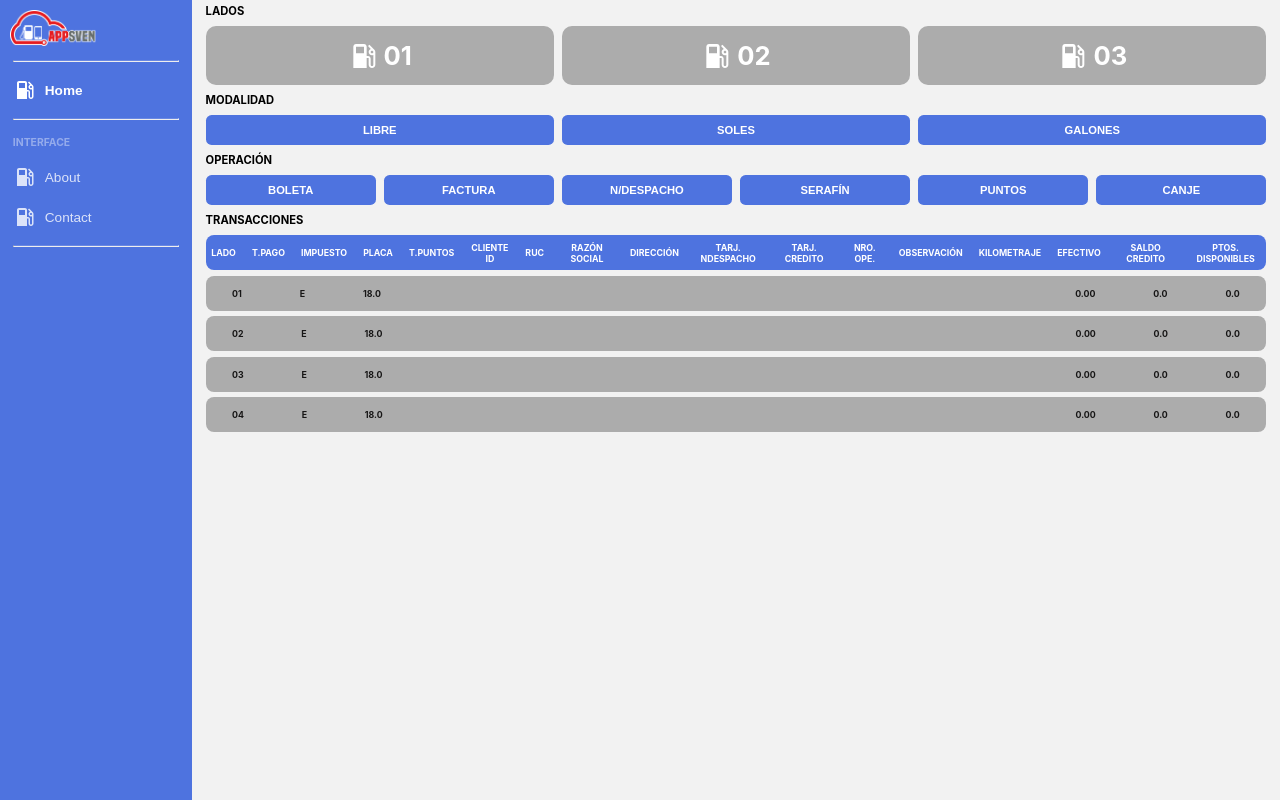
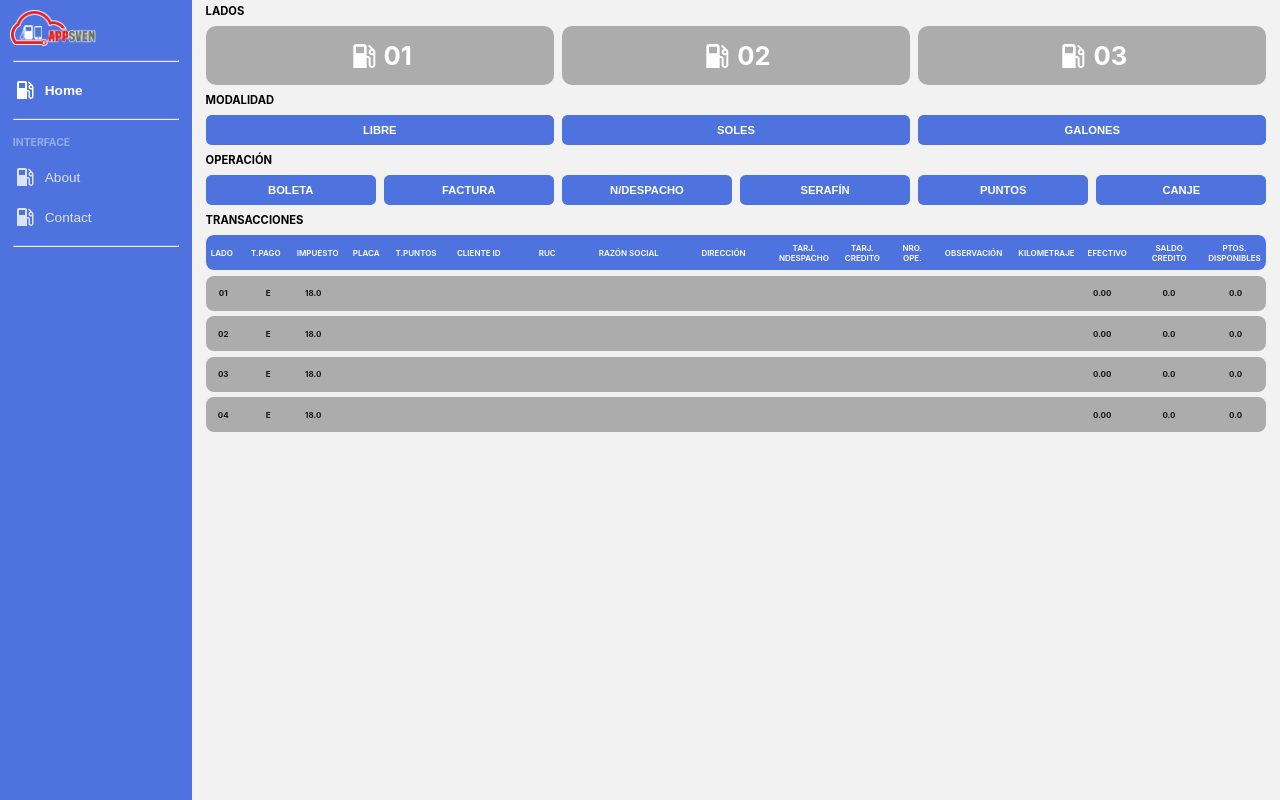
Before and after one commit to melinallacuag/sistemaweb, a React (Create React App) app: page /home in a window 1280 px wide. Built offline with nearby package versions, Linux system fonts and the light colour scheme.

Commit message:
Se ajusto el estilo de transacciones.

```diff
--- a/src/App.css
+++ b/src/App.css
@@ -110,6 +110,16 @@
 
 }
 .text_dato{
+  white-space: nowrap;
+}
+
+.datosP_transacciones{
+
+  min-width: fit-content;
+
+
+}
+.text_datoP{
   white-space: nowrap;
 }
 
@@ -544,14 +554,14 @@ button:disabled {
   border-radius: 0.5rem;
   height: 35px;
   margin-bottom: 0.35rem;
-  padding-left: 0.35rem;
+  padding-left: 0.2rem;
   padding-right: 0.35rem;
 }
 .text_dato{
   text-align: center;
   color: #fff;
-  font-size: 0.55rem;
-  font-weight: bold;
+  font-size: 0.5rem;
+  font-weight: 600;
 }
 
 .datosP_transacciones{
@@ -563,14 +573,14 @@ button:disabled {
   border-radius: 0.5rem;
   height: 35px;
   margin-bottom: 0.35rem;
-  padding-left: 0.35rem;
+  padding-left: 0.2rem;
   padding-right: 0.35rem;
 }
 .text_datoP{
   text-align: center;
   color: #171616;
-  font-size: 0.55rem;
-  font-weight: bold;
+  font-size: 0.5rem;
+  font-weight: 700;
 }
 
 .transaction-table-container::-webkit-scrollbar {
--- a/src/paginas/Home.jsx
+++ b/src/paginas/Home.jsx
@@ -975,44 +975,44 @@ const Home = () => {
                   <div className="inner-cards">
                     <div className="transaction-table-container">
                       <div className='datos_transacciones'>
-                        <p className='text_dato'>LADO</p>
-                        <p className='text_dato'>T.PAGO</p>
-                        <p className='text_dato'>IMPUESTO</p>
-                        <p className='text_dato'>PLACA</p>
-                        <p className='text_dato'>T.PUNTOS</p>
-                        <p className='text_dato'>CLIENTE ID</p>
-                        <p className='text_dato'>RUC</p>
-                        <p className='text_dato'>RAZÓN SOCIAL</p>
-                        <p className='text_dato'>DIRECCIÓN</p>
-                        <p className='text_dato'>TARJ. NDESPACHO</p>
-                        <p className='text_dato'>TARJ. CREDITO</p>
-                        <p className='text_dato'>NRO. OPE.</p>
-                        <p className='text_dato'>OBSERVACIÓN</p>
-                        <p className='text_dato'>KILOMETRAJE</p>
-                        <p className='text_dato'>EFECTIVO</p>
-                        <p className='text_dato'>SALDO CREDITO</p>
-                        <p className='text_dato'>PTOS. DISPONIBLES</p>
+                        <p className='text_dato' style={{width: '40px'}}>LADO</p>
+                        <p className='text_dato' style={{width: '40px'}}>T.PAGO</p>
+                        <p className='text_dato' style={{width: '40px'}}>IMPUESTO</p>
+                        <p className='text_dato' style={{width: '40px'}}>PLACA</p>
+                        <p className='text_dato' style={{width: '50px'}}>T.PUNTOS</p>
+                        <p className='text_dato' style={{width: '80px'}}>CLIENTE ID</p>
+                        <p className='text_dato' style={{width: '80px'}}>RUC</p>
+                        <p className='text_dato' style={{width: '120px'}}>RAZÓN SOCIAL</p>
+                        <p className='text_dato' style={{width: '120px'}}>DIRECCIÓN</p>
+                        <p className='text_dato' style={{width: '50px'}}>TARJ. NDESPACHO</p>
+                        <p className='text_dato' style={{width: '50px'}}>TARJ. CREDITO</p>
+                        <p className='text_dato' style={{width: '50px'}}>NRO. OPE.</p>
+                        <p className='text_dato' style={{width: '80px'}}>OBSERVACIÓN</p>
+                        <p className='text_dato' style={{width: '50px'}}>KILOMETRAJE</p>
+                        <p className='text_dato' style={{width: '70px'}}>EFECTIVO</p>
+                        <p className='text_dato' style={{width: '70px'}}>SALDO CREDITO</p>
+                        <p className='text_dato' style={{width: '70px'}}>PTOS. DISPONIBLES</p>
                       </div>
 
                       {detalleVentaList.map((detalleVenta, index) => (
                         <div className='datosP_transacciones'>
-                          <p className='text_datoP'>{detalleVenta.cara}</p>
-                          <p className='text_datoP'>{detalleVenta.tipoPago}</p>
-                          <p className='text_datoP'>{detalleVenta.impuesto}</p>
-                          <p className='text_datoP'>{detalleVenta.nroPlaca}</p>
-                          <p className='text_datoP'>{detalleVenta.tarjetaPuntos}</p>
-                          <p className='text_datoP'>{detalleVenta.clienteID}</p>
-                          <p className='text_datoP'>{detalleVenta.clienteRUC}</p>
-                          <p className='text_datoP'>{detalleVenta.clienteRS}</p>
-                          <p className='text_datoP'>{detalleVenta.clienteDR}</p>
-                          <p className='text_datoP'>{detalleVenta.tarjetaND}</p>
-                          <p className='text_datoP'>{detalleVenta.tarjetaCredito}</p>
-                          <p className='text_datoP'>{detalleVenta.operacionREF}</p>
-                          <p className='text_datoP'>{detalleVenta.observacion}</p>
-                          <p className='text_datoP'>{detalleVenta.kilometraje}</p>
-                          <p className='text_datoP'>{detalleVenta.montoSoles}</p>
-                          <p className='text_datoP'>{detalleVenta.mtoSaldoCredito}</p>
-                          <p className='text_datoP'>{detalleVenta.ptosDisponible}</p>
+                          <p className='text_datoP' style={{width: '40px'}}>{detalleVenta.cara}</p>
+                          <p className='text_datoP' style={{width: '40px'}}>{detalleVenta.tipoPago}</p>
+                          <p className='text_datoP' style={{width: '40px'}}>{detalleVenta.impuesto}</p>
+                          <p className='text_datoP' style={{width: '40px'}}>{detalleVenta.nroPlaca}</p>
+                          <p className='text_datoP' style={{width: '50px'}}>{detalleVenta.tarjetaPuntos}</p>
+                          <p className='text_datoP' style={{width: '80px'}}>{detalleVenta.clienteID}</p>
+                          <p className='text_datoP' style={{width: '80px'}}>{detalleVenta.clienteRUC}</p>
+                          <p className='text_datoP' style={{width: '120px'}}>{detalleVenta.clienteRS}</p>
+                          <p className='text_datoP' style={{width: '120px'}}>{detalleVenta.clienteDR}</p>
+                          <p className='text_datoP' style={{width: '50px'}}>{detalleVenta.tarjetaND}</p>
+                          <p className='text_datoP' style={{width: '50px'}}>{detalleVenta.tarjetaCredito}</p>
+                          <p className='text_datoP' style={{width: '50px'}}>{detalleVenta.operacionREF}</p>
+                          <p className='text_datoP' style={{width: '80px'}}>{detalleVenta.observacion}</p>
+                          <p className='text_datoP' style={{width: '50px'}}>{detalleVenta.kilometraje}</p>
+                          <p className='text_datoP' style={{width: '70px'}}>{detalleVenta.montoSoles}</p>
+                          <p className='text_datoP' style={{width: '70px'}}>{detalleVenta.mtoSaldoCredito}</p>
+                          <p className='text_datoP' style={{width: '70px'}}>{detalleVenta.ptosDisponible}</p>
                         </div>
                       ))}
                     </div>
```
